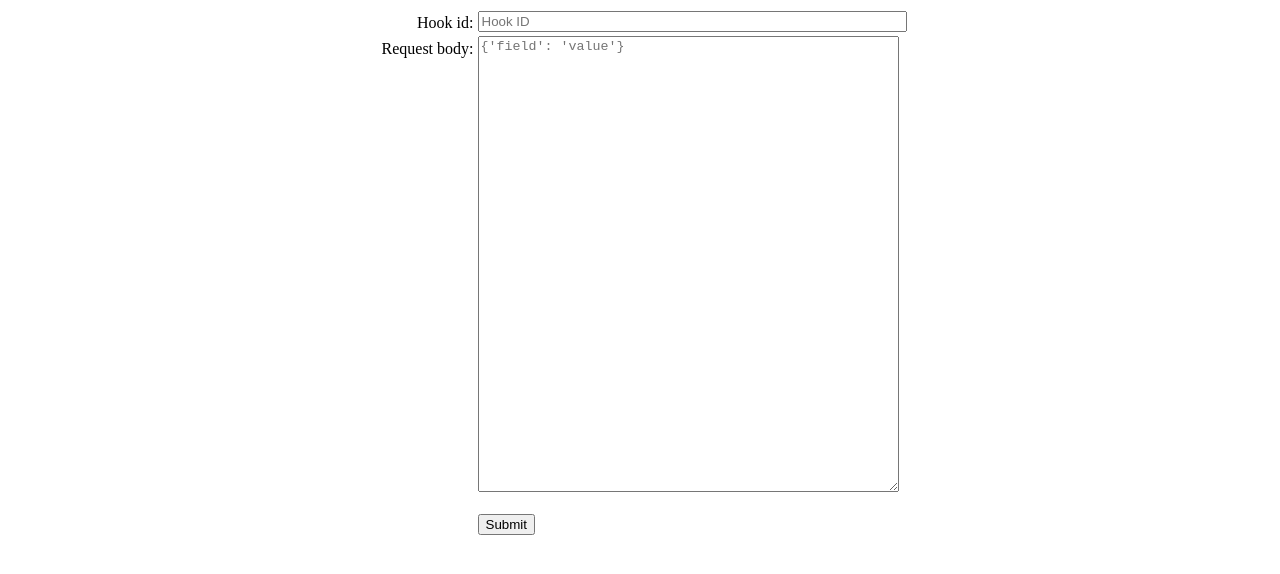
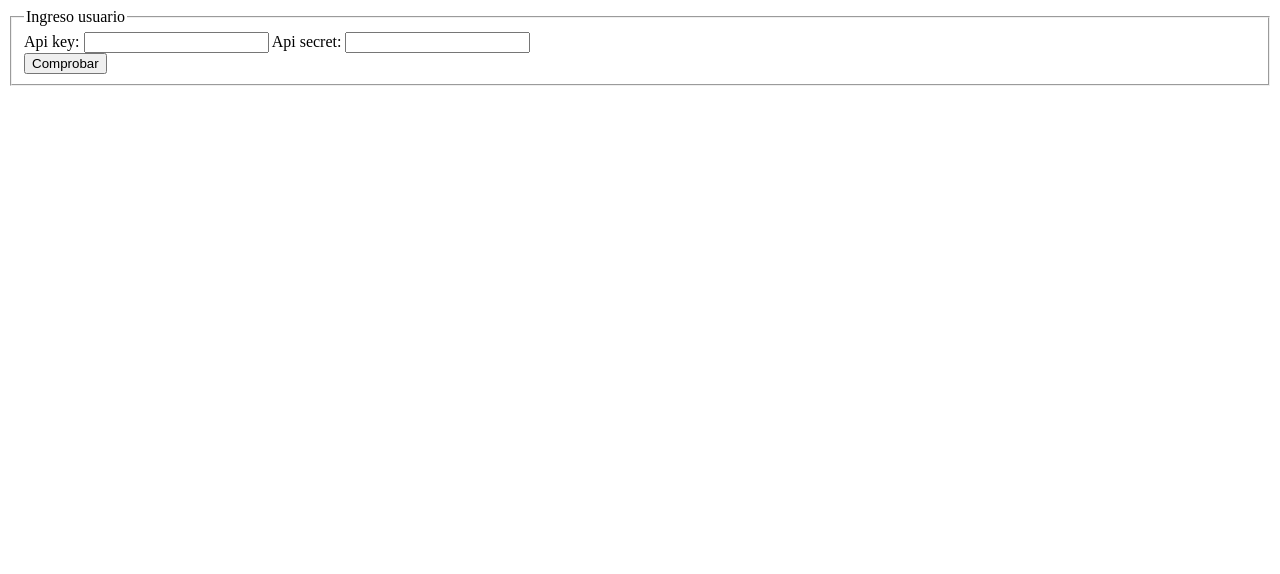
Before and after one commit to MartindeOrta/hook, a plain HTML site: page index.html in a window 1280 px wide. Drawn offline with Linux system fonts and the light colour scheme.

Commit message:
Update index.html

```diff
--- a/index.html
+++ b/index.html
@@ -1,31 +1,28 @@
 <!DOCTYPE html>
-<html lang="en">
+<html lang="es-AR">
 <head>
     <meta charset="UTF-8">
     <meta http-equiv="X-UA-Compatible" content="IE=edge">
     <meta name="viewport" content="width=device-width, initial-scale=1.0">
-    <title>Document</title>
+    <title>consulta apikeys</title>
 </head>
 <body>
 
 
-    <form id="testForm" method="POST">
-        <table border="0" style="margin: auto;">
-            <tbody><tr>
-                <td align="right" style="padding-top: 3px;">Hook id:</td>
-                <td><input type="text" id="hookId" style="width: 100%" placeholder="Hook ID"></td>
-            </tr>
-            <tr>
-                <td align="right" style="padding-top: 5px;" valign="top">Request body:</td>
-                <td>
-                    <textarea id="hookBody" rows="30" cols="50" placeholder="{'field': 'value'}"></textarea><br>
-                    <br>
-                    <input type="submit">
-                </td>
-            </tr>
-        </tbody></table>
-    </form>
+        <fieldset>
 
-    <script src="app.js"></script>
+        <legend>Ingreso usuario</legend>
+        <div>
+    <label for="apikey">Api key: </label>
+    <input type="text"  id="apikey"/>
+    <label for="apisecret">Api secret: </label>
+    <input type="text"  id="apisecret"/>
+</div>
+<div>
+    <button>Comprobar</button>
+</div>
+</fieldset>
+
+    <script src="consultaKeys.js"></script>
 </body>
 </html>
```
